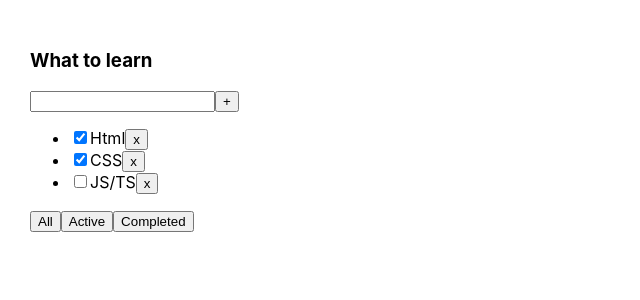
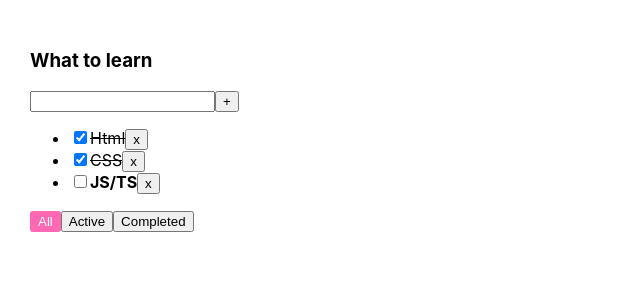
Before and after one commit to digitrom/1-todolist, a React (Create React App) app: page / in a window 1280 px wide. Shown: the top 300 px of the page, without its empty margins (0-640 px from the left). Built offline with nearby package versions, Linux system fonts and the light colour scheme.

Commit message:
lesson-4 - end

```diff
--- a/src/App.css
+++ b/src/App.css
@@ -6,3 +6,18 @@
 .App > div {
   margin-right: 50px;
 }
+.task-done {
+  text-decoration: line-through;
+}
+.task {
+  font-weight: bold;
+}
+.btn-active {
+  color: white;
+  background-color: hotpink;
+  border: 2px solid hotpink;
+  border-radius: 3px;
+}
+.input-error {
+  border: 3px solid red;
+}
--- a/src/App.tsx
+++ b/src/App.tsx
@@ -16,23 +16,19 @@
     ])
     // console.log(result)
 
+
     /*    const tasks_2: Array<TaskType> = [
             {id: 1, title: "Monitor", isDone: false},
             {id: 2, title: "Keyboard", isDone: false},
             {id: 3, title: "Headphones", isDone: true},
         ]*/
     const [filter, setFilter] = useState<FilterValuesType>("all");
-
     const changeFilter = (filter: FilterValuesType) => {
         setFilter(filter)
     }
-
     const removeTask = (taskId: string) => {
         setTasks(tasks.filter(task => task.id !== taskId))
     }
-
-
-
     const addTask =(title: string) => {
 const newTask: TaskType = {
     // id: Number(new Date()),
@@ -42,6 +38,9 @@
 }
 //создаем новый массив не изменяя исходный(иммутабельно) ... spread, и добавляем новую таску
  setTasks([...tasks, newTask])
+    }
+    const changeTaskStatus = (taskId: string, isDone: boolean) => {
+       setTasks(tasks.map((t) => t.id === taskId ? {...t, isDone: isDone} : t))
     }
 
 
@@ -66,6 +65,8 @@
                 removeTask={removeTask}
                 changeFilter={changeFilter}
                 addTask={addTask}
+                changeTaskStatus={changeTaskStatus}
+                filter={filter}
             />
             {/*<TodoList title={todoListTitle_2} tasks={tasks_2}/>*/}
         </div>
--- a/src/TodoList.tsx
+++ b/src/TodoList.tsx
@@ -1,4 +1,4 @@
-import React, {useRef, useState} from 'react';
+import React, {ChangeEvent, FC, KeyboardEvent, useRef, useState} from 'react';
 import {FilterValuesType} from "./App";
 
 type TodoListPropsType = {
@@ -6,7 +6,10 @@
     tasks: Array<TaskType>
     removeTask: (taskId: string) => void
     changeFilter: (filter: FilterValuesType) => void
+    changeTaskStatus: (taskId: string, isDone: boolean) => void
     addTask: (title: string) => void
+    filter: FilterValuesType
+
 }
 
 export type TaskType = {
@@ -15,16 +18,22 @@
     isDone: boolean
 }
 
-const TodoList: React.FC<TodoListPropsType> = (props) => {
+const TodoList: FC<TodoListPropsType> = (props) => {
     const [title, setTitle] = useState<string>("")
+    const [error, setError] = useState<boolean>(false)
 
-   // const ref = useRef<HTMLInputElement>(null)
-    let tasksList = props.tasks.length
-        ? props.tasks.map((task: TaskType) => {
+
+    let tasksList = props.tasks.length //список лишек
+        ? props.tasks.map((task) => {
             const removeTask = () => props.removeTask(task.id)
+            const changeTaskStatus = (e: ChangeEvent<HTMLInputElement>) => props.changeTaskStatus(task.id, e.currentTarget.checked)
+            // const taskClasses = task.isDone ? "task-done" : "task"
             return (
-                <li>
-                    <input type="checkbox" checked={task.isDone}/>
+                // <li key={task.id} className ={taskClasses}>
+                <li key={task.id} className={task.isDone ? "task-done" : "task"}>
+                    <input
+                        onChange={changeTaskStatus}
+                        type="checkbox" checked={task.isDone}/>
                     <span>{task.title}</span>
                     <button onClick={removeTask}>x</button>
                 </li>
@@ -32,10 +41,29 @@
         })
         : <span>Your taskslist is empty</span>
 
-        const addTask = () => {
+    const addTask = () => {
+        const trimmedTitle = title.trim()
+        if (trimmedTitle !== "") {
             props.addTask(title)
-            setTitle("")
+        } else {
+            setError(true)
         }
+        //trim обрезает пробелы слева и справа
+        console.error("Строка пустая")
+        setTitle("")
+    }
+    const onChangeHandler = (e: ChangeEvent<HTMLInputElement>) => {
+        error && setError(false)
+        setTitle(e.currentTarget.value)
+
+    }
+    const onKeyDownHandler = (e: KeyboardEvent<HTMLInputElement>) => e.key === "Enter" && addTask()
+    const handlerCreator = (filter: FilterValuesType) => () => props.changeFilter(filter)
+    const errorMessage = error && <p style={{color: "red", fontWeight: "bold", margin: "0"}}>Title is required</p>
+    const inputErrorClasses = error ? "input-error" : ""
+
+
+
 
 return (
     <div>
@@ -45,30 +73,32 @@
                 //onChange -  изменение события в input.
                 // все что польз. напечатает мы будем передавать в переменную  title
                 value={title}
-                onChange={(e) => setTitle(e.currentTarget.value) }
-                onKeyDown={(e) => e.key === "Enter" &&  addTask()
-                }
+                onChange={onChangeHandler}
+                onKeyDown={onKeyDownHandler}
+                className={inputErrorClasses}
             />
             <button onClick={addTask}>+</button>
-           {/* <input
-           ref={ref}
-            <button onClick={() => {
-             if(ref.current) {
-             props.addTask(ref.current.value)
-             ref.current.value = ""
-             )}>+</button>*/}
+            {errorMessage}
         </div>
         <ul>
             {tasksList}
         </ul>
         <div>
-            <button onClick={() => props.changeFilter("all")}>All</button>
-            <button onClick={() => props.changeFilter("active")}>Active</button>
-            <button onClick={() => props.changeFilter("completed")}>Completed</button>
+            <button
+                className={props.filter === "all" ? "btn-active" : ""}
+                onClick={handlerCreator("all")}>All
+            </button>
+            <button
+                className={props.filter === "active" ? "btn-active" : ""}
+                onClick={handlerCreator("active")}>Active
+            </button>
+            <button
+                className={props.filter === "completed" ? "btn-active" : ""}
+                onClick={handlerCreator("completed")}>Completed
+            </button>
         </div>
     </div>
 );
 }
-;
 
 export default TodoList;
```
